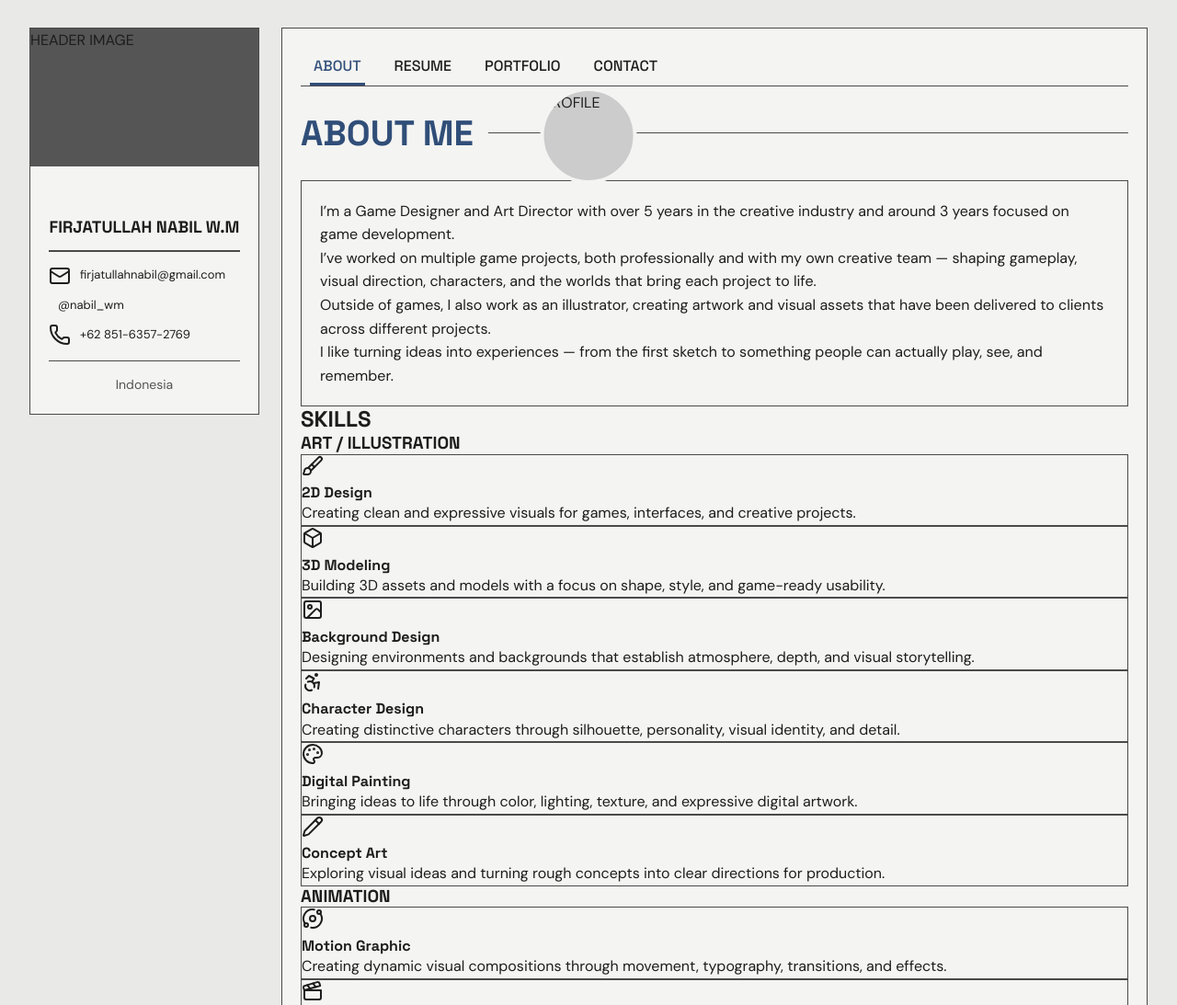
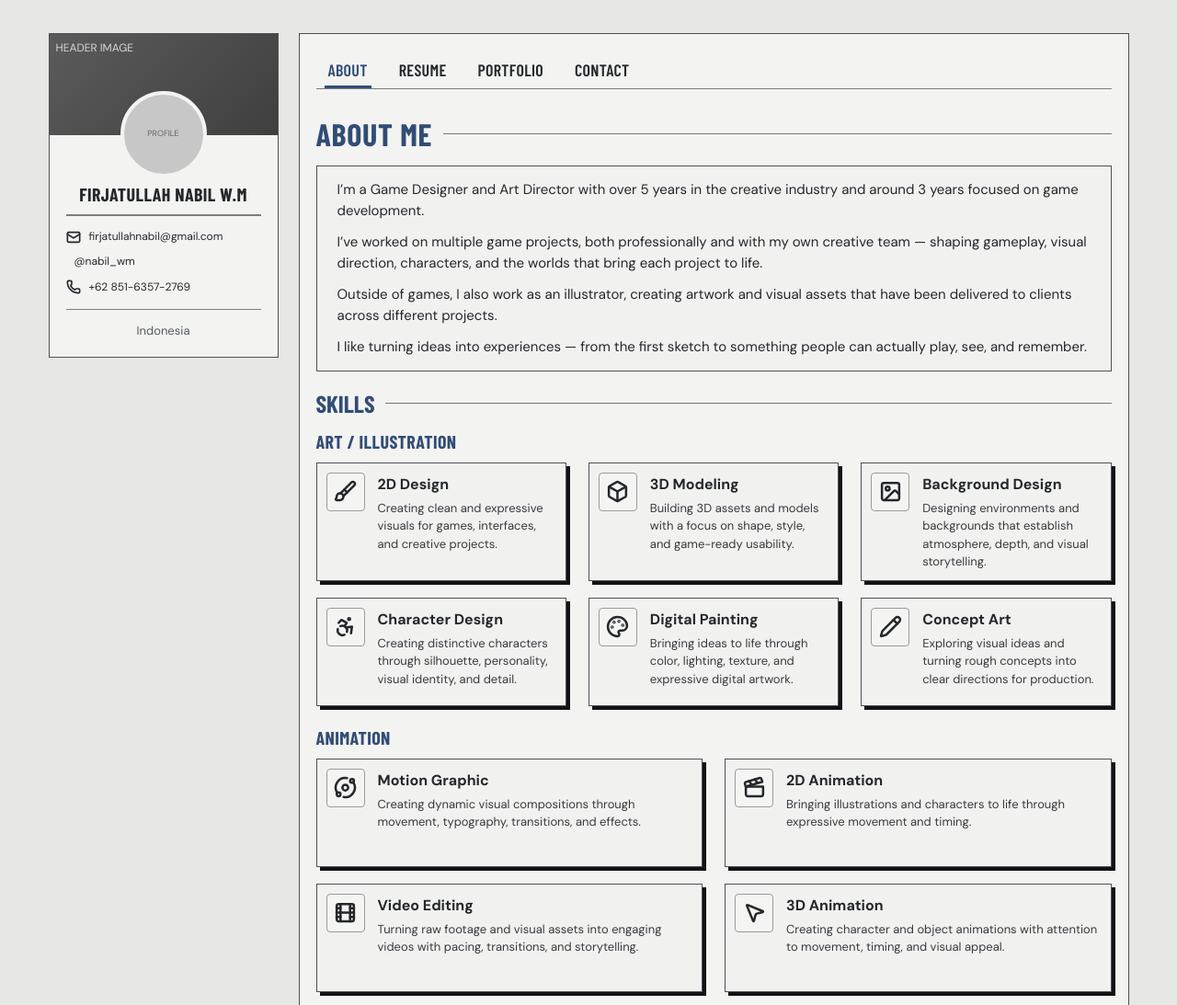
Before and after one commit to NXAXAN/portofolio, a plain HTML site: page index.html in a window 1280 px wide. Shown: the top 1093 px of the page at 92% size. Drawn offline with nearby package versions, Linux system fonts and the light colour scheme.

Commit message:
Add files via upload

```diff
--- a/style.css
+++ b/style.css
@@ -1,270 +1,565 @@
-/* NABIL PORTFOLIO - MAIN STYLE.CSS */
-@import url('https://fonts.googleapis.com/css2?family=DM+Sans:wght@400;500;600;700&family=Space+Grotesk:wght@400;500;600;700&display=swap');
+/* =========================================================
+   NABIL PORTFOLIO - MAIN STYLE.CSS
+   Shared stylesheet for all pages
+========================================================= */
+
+@import url("https://fonts.googleapis.com/css2?family=Barlow+Condensed:wght@500;600;700&family=DM+Sans:wght@400;500;600;700&display=swap");
 
 :root {
-    --font-body: 'DM Sans', sans-serif;
-    --font-display: 'Space Grotesk', sans-serif;
-    --color-bg: #e9e9e7;
-    --color-surface: #f4f4f2;
-    --color-text: #1d1d1d;
-    --color-text-light: #555555;
-    --color-white: #ffffff;
-    --color-primary: #304e78;
-    --color-primary-dark: #203653;
-    --color-border: #4a4a4a;
-    --color-black: #111111;
-    --space-sm: 12px;
-    --space-md: 20px;
-    --space-lg: 32px;
-    --sidebar-width: 250px;
-    --container-max-width: 1300px;
-    --shadow-small: 3px 3px 0 var(--color-black);
-    --transition-fast: 0.2s ease;
+    --bg: #e7e7e5;
+    --surface: #f3f3f2;
+    --surface-soft: #eeeeed;
+    --text: #24272b;
+    --muted: #555b61;
+    --blue: #314d75;
+    --dark-blue: #28364b;
+    --border: #4d5154;
+    --black: #111214;
+    --shadow: 4px 4px 0 #111214;
+
+    --font-body: "DM Sans", Arial, sans-serif;
+    --font-heading: "Barlow Condensed", "Arial Narrow", sans-serif;
 }
 
-* { margin: 0; padding: 0; box-sizing: border-box; }
-html { scroll-behavior: smooth; }
-body {
-    min-height: 100vh;
-    background: var(--color-bg);
-    color: var(--color-text);
-    font-family: var(--font-body);
-    font-size: 16px;
-    line-height: 1.6;
-}
-img { display: block; max-width: 100%; }
-a { color: inherit; text-decoration: none; }
-button, input, textarea { font: inherit; }
-button { border: none; cursor: pointer; }
-ul, ol { list-style: none; }
+/* ---------------------------------------------------------
+   RESET
+--------------------------------------------------------- */
 
-h1, h2, h3, h4, h5, h6 {
-    font-family: var(--font-display);
-    line-height: 1.2;
-    font-weight: 700;
+* {
+    box-sizing: border-box;
 }
 
+html {
+    scroll-behavior: smooth;
+}
+
+body {
+    margin: 0;
+    min-width: 320px;
+    background: var(--bg);
+    color: var(--text);
+    font-family: var(--font-body);
+    font-size: 15px;
+    line-height: 1.45;
+}
+
+img {
+    display: block;
+    max-width: 100%;
+}
+
+a {
+    color: inherit;
+    text-decoration: none;
+}
+
+button,
+input,
+textarea {
+    font: inherit;
+}
+
+button {
+    cursor: pointer;
+}
+
+/* ---------------------------------------------------------
+   MAIN LAYOUT
+--------------------------------------------------------- */
+
 .site-wrapper {
-    width: min(calc(100% - 64px), var(--container-max-width));
-    margin: 30px auto;
+    width: min(1175px, calc(100% - 56px));
+    margin: 36px auto;
     display: grid;
-    grid-template-columns: var(--sidebar-width) minmax(0, 1fr);
-    gap: 24px;
+    grid-template-columns: 250px minmax(0, 1fr);
+    gap: 22px;
     align-items: start;
 }
 
+/* ---------------------------------------------------------
+   SIDEBAR
+--------------------------------------------------------- */
+
 .sidebar {
-    width: 100%;
-    border: 1px solid var(--color-border);
-    background: var(--color-surface);
+    position: relative;
+    border: 1px solid var(--border);
+    background: var(--surface);
     overflow: hidden;
 }
 
 .profile-cover {
     width: 100%;
-    height: 150px;
+    height: 110px;
     position: relative;
-    overflow: hidden;
     background: #555;
 }
 
-.profile-cover img {
-    width: 100%;
-    height: 100%;
-    object-fit: cover;
+.profile-cover.placeholder-image {
+    display: flex;
+    align-items: flex-start;
+    justify-content: flex-start;
+    padding: 7px;
+    background:
+        linear-gradient(135deg, #5b5b5b, #3f3f3f);
+    color: #d7d7d7;
+    font-size: 12px;
 }
 
 .profile-avatar {
-    width: 105px;
-    height: 105px;
+    width: 94px;
+    height: 94px;
     position: absolute;
-    top: 95px;
+    top: 62px;
     left: 50%;
+    z-index: 2;
     transform: translateX(-50%);
+    border: 4px solid var(--surface);
     border-radius: 50%;
-    border: 4px solid var(--color-surface);
-    background: #ccc;
     overflow: hidden;
+    background: #c7c7c7;
 }
 
-.profile-avatar img {
-    width: 100%;
-    height: 100%;
-    object-fit: cover;
+.placeholder-avatar {
+    display: flex;
+    align-items: center;
+    justify-content: center;
+    color: #646464;
+    font-size: 9px;
+    text-align: center;
 }
 
-.profile-content { padding: 55px 20px 20px; }
+.profile-content {
+    padding: 54px 18px 18px;
+}
 
 .profile-name {
-    margin-bottom: 14px;
-    padding-bottom: 14px;
+    margin: 0 0 12px;
+    padding-bottom: 12px;
+    border-bottom: 2px solid #7b7f81;
+    font-family: var(--font-heading);
+    font-size: 20px;
+    line-height: 1;
+    letter-spacing: .4px;
     text-align: center;
-    font-family: var(--font-display);
-    font-size: 18px;
-    font-weight: 700;
     text-transform: uppercase;
-    border-bottom: 2px solid var(--color-border);
 }
 
 .profile-info {
     display: flex;
     flex-direction: column;
     gap: 10px;
-    padding-bottom: 16px;
-    border-bottom: 1px solid var(--color-border);
+    padding: 2px 0 15px;
+    border-bottom: 1px solid #7b7f81;
 }
 
 .profile-info-item {
     display: flex;
     align-items: center;
-    gap: 10px;
-    font-size: 13px;
+    gap: 9px;
+    min-width: 0;
+    font-size: 12px;
+}
+
+.profile-info-item svg {
+    width: 16px;
+    height: 16px;
+    flex: 0 0 16px;
+    stroke-width: 2.5;
+}
+
+.profile-info-item span {
+    overflow-wrap: anywhere;
 }
 
 .profile-location {
     padding-top: 14px;
+    color: var(--muted);
+    font-size: 13px;
     text-align: center;
-    font-size: 14px;
-    color: var(--color-text-light);
 }
 
+/* ---------------------------------------------------------
+   MAIN CONTENT
+--------------------------------------------------------- */
+
 .main-content {
-    min-height: 700px;
-    border: 1px solid var(--color-border);
-    background: var(--color-surface);
-    padding: 20px;
+    min-width: 0;
+    border: 1px solid var(--border);
+    background: var(--surface);
+    padding: 18px;
 }
+
+/* ---------------------------------------------------------
+   NAVIGATION
+--------------------------------------------------------- */
 
 .site-nav {
     display: flex;
     align-items: center;
     gap: 8px;
-    border-bottom: 1px solid var(--color-border);
-    margin-bottom: 28px;
+    min-height: 38px;
+    margin-bottom: 24px;
+    border-bottom: 1px solid #7b7f81;
     overflow-x: auto;
 }
 
 .site-nav a {
     position: relative;
-    padding: 8px 14px;
-    font-family: var(--font-display);
-    font-size: 16px;
-    font-weight: 500;
+    display: block;
+    padding: 8px 13px 7px;
+    font-family: var(--font-heading);
+    font-size: 18px;
+    font-weight: 600;
+    letter-spacing: .3px;
     text-transform: uppercase;
     white-space: nowrap;
 }
 
 .site-nav a:hover,
-.site-nav a.active { color: var(--color-primary); }
+.site-nav a.active {
+    color: var(--blue);
+}
 
 .site-nav a.active::after {
     content: "";
     position: absolute;
-    left: 10px;
-    right: 10px;
+    right: 9px;
     bottom: -1px;
+    left: 9px;
     height: 4px;
-    background: var(--color-primary);
+    background: var(--blue);
+}
+
+/* ---------------------------------------------------------
+   HEADINGS
+--------------------------------------------------------- */
+
+.page-header,
+.section-heading {
+    display: flex;
+    align-items: center;
+    gap: 12px;
 }
 
 .page-header {
-    display: flex;
-    align-items: center;
-    gap: 16px;
-    margin-bottom: 28px;
+    margin-bottom: 10px;
 }
 
-.page-title {
-    white-space: nowrap;
-    color: var(--color-primary);
-    font-family: var(--font-display);
-    font-size: clamp(28px, 3vw, 40px);
+.page-title,
+.section-heading h2,
+.skill-category-title,
+.tools-content > h3 {
+    margin: 0;
+    font-family: var(--font-heading);
     font-weight: 700;
     text-transform: uppercase;
 }
 
-.page-header-line {
-    width: 100%;
-    height: 1px;
-    background: var(--color-border);
+.page-title {
+    color: var(--blue);
+    font-size: 34px;
+    letter-spacing: .7px;
+    white-space: nowrap;
 }
 
-.card {
-    border: 1px solid var(--color-border);
-    background: var(--color-surface);
-    transition: transform var(--transition-fast), box-shadow var(--transition-fast);
+.page-header-line,
+.section-heading-line {
+    height: 1px;
+    flex: 1;
+    background: #74787b;
 }
 
-.card:hover {
-    transform: translate(-2px, -2px);
-    box-shadow: var(--shadow-small);
+.section-heading {
+    margin: 16px 0 8px;
 }
 
-.card-content { padding: 20px; }
+.section-heading h2 {
+    color: var(--blue);
+    font-size: 26px;
+    white-space: nowrap;
+}
 
-.btn {
-    display: inline-flex;
+.skill-category-title {
+    margin: 8px 0 8px;
+    color: var(--blue);
+    font-size: 20px;
+    letter-spacing: .4px;
+}
+
+/* ---------------------------------------------------------
+   GENERIC CARD
+--------------------------------------------------------- */
+
+.card {
+    border: 1px solid var(--border);
+    background: #f1f1f0;
+}
+
+.card-content {
+    padding: 14px 22px;
+}
+
+/* ---------------------------------------------------------
+   ABOUT
+--------------------------------------------------------- */
+
+.about-page {
+    min-width: 0;
+}
+
+.about-introduction {
+    margin-bottom: 10px;
+}
+
+.about-introduction .card-content {
+    display: flex;
+    flex-direction: column;
+    gap: 12px;
+}
+
+.about-introduction p {
+    margin: 0;
+    font-size: 15px;
+    line-height: 1.5;
+}
+
+/* ---------------------------------------------------------
+   SKILLS
+--------------------------------------------------------- */
+
+.skills-section {
+    min-width: 0;
+}
+
+.skill-category {
+    margin-bottom: 20px;
+}
+
+.skills-grid {
+    display: grid;
+    gap: 18px 24px;
+}
+
+.skills-grid-three {
+    grid-template-columns: repeat(3, minmax(0, 1fr));
+}
+
+.skills-grid-two {
+    grid-template-columns: repeat(2, minmax(0, 1fr));
+}
+
+.skill-card {
+    min-height: 118px;
+    display: flex;
+    align-items: flex-start;
+    gap: 14px;
+    padding: 10px;
+    box-shadow: var(--shadow);
+}
+
+.skill-icon {
+    width: 42px;
+    height: 42px;
+    flex: 0 0 42px;
+    display: grid;
+    place-items: center;
+    border: 1px solid #9b9b9b;
+    border-radius: 4px;
+    background: #f4f4f3;
+}
+
+.skill-icon svg {
+    width: 25px;
+    height: 25px;
+    stroke-width: 2.4;
+}
+
+.skill-content {
+    min-width: 0;
+}
+
+.skill-content h4 {
+    margin: 1px 0 5px;
+    font-family: var(--font-body);
+    font-size: 16px;
+    font-weight: 700;
+}
+
+.skill-content p {
+    margin: 0;
+    color: #373b3e;
+    font-size: 13px;
+    line-height: 1.5;
+}
+
+/* ---------------------------------------------------------
+   TOOLS
+--------------------------------------------------------- */
+
+.tools-section {
+    margin-top: 28px;
+    box-shadow: var(--shadow);
+}
+
+.tools-content {
+    padding: 12px 22px 16px;
+}
+
+.tools-content > h3 {
+    margin-bottom: 14px;
+    text-align: center;
+    font-size: 22px;
+}
+
+.tools-grid {
+    display: grid;
+    grid-template-columns: repeat(7, minmax(0, 1fr));
+    align-items: center;
+    gap: 18px;
+}
+
+.tool-item {
+    min-width: 0;
+    min-height: 62px;
+    display: flex;
+    flex-direction: column;
     align-items: center;
     justify-content: center;
-    gap: 8px;
-    padding: 10px 16px;
-    border: 1px solid var(--color-black);
-    background: var(--color-primary);
-    color: var(--color-white);
-    font-family: var(--font-display);
-    font-weight: 600;
-    text-transform: uppercase;
+    gap: 4px;
 }
 
-.btn:hover {
-    background: var(--color-primary-dark);
-    transform: translateY(-2px);
+.tool-item svg {
+    width: 44px;
+    height: 44px;
+    stroke-width: 2.2;
 }
 
-.tag {
-    display: inline-flex;
-    align-items: center;
-    padding: 4px 8px;
-    background: #ddd;
-    font-size: 12px;
-    font-weight: 600;
-    text-transform: uppercase;
+.tool-placeholder span,
+.tool-text-placeholder {
+    width: 48px;
+    height: 48px;
+    display: grid;
+    place-items: center;
+    border-radius: 8px;
+    background: #111214;
+    color: white;
+    font-size: 23px;
+    font-weight: 700;
 }
 
-.tag-primary {
-    background: var(--color-primary);
-    color: var(--color-white);
+.tool-item small {
+    display: none;
+    color: var(--muted);
+    font-size: 10px;
+    text-align: center;
 }
 
-/* ABOUT PAGE - add here */
-/* RESUME PAGE - add here */
-/* PORTFOLIO PAGE - add here */
-/* CONTACT PAGE - add here */
+/* ---------------------------------------------------------
+   JAVASCRIPT STATES
+--------------------------------------------------------- */
 
-@media (max-width: 1000px) {
+.is-hidden {
+    display: none !important;
+}
+
+.input-error {
+    border-color: #b42d2d !important;
+}
+
+.form-message {
+    margin-top: 12px;
+    font-size: 14px;
+}
+
+.form-message.success {
+    color: #28753d;
+}
+
+.form-message.error {
+    color: #b42d2d;
+}
+
+/* =========================================================
+   RESPONSIVE
+========================================================= */
+
+@media (max-width: 1050px) {
     .site-wrapper {
-        width: min(calc(100% - 40px), 900px);
-        grid-template-columns: 220px 1fr;
-        gap: 20px;
+        width: min(960px, calc(100% - 40px));
+        grid-template-columns: 230px minmax(0, 1fr);
+    }
+
+    .skills-grid-three {
+        grid-template-columns: repeat(2, minmax(0, 1fr));
+    }
+
+    .tools-grid {
+        grid-template-columns: repeat(4, minmax(0, 1fr));
     }
 }
 
-@media (max-width: 768px) {
+@media (max-width: 760px) {
     .site-wrapper {
-        width: min(calc(100% - 32px), 600px);
-        margin: 20px auto;
+        width: min(620px, calc(100% - 28px));
+        margin: 18px auto;
         grid-template-columns: 1fr;
     }
 
-    .profile-cover { height: 140px; }
-    .main-content { min-height: auto; padding: 16px; }
+    .sidebar {
+        max-width: none;
+    }
+
+    .profile-cover {
+        height: 130px;
+    }
+
+    .profile-avatar {
+        top: 82px;
+    }
+
+    .main-content {
+        padding: 14px;
+    }
+
+    .skills-grid-three,
+    .skills-grid-two {
+        grid-template-columns: 1fr;
+    }
+
+    .skill-card {
+        min-height: 100px;
+    }
 }
 
-@media (max-width: 480px) {
-    body { font-size: 15px; }
+@media (max-width: 500px) {
+    body {
+        font-size: 14px;
+    }
+
     .site-wrapper {
         width: calc(100% - 20px);
         margin: 10px auto;
     }
-    .page-title { font-size: 28px; }
+
+    .profile-name {
+        font-size: 18px;
+    }
+
+    .site-nav a {
+        padding-right: 10px;
+        padding-left: 10px;
+        font-size: 17px;
+    }
+
+    .page-title {
+        font-size: 30px;
+    }
+
+    .tools-grid {
+        grid-template-columns: repeat(3, minmax(0, 1fr));
+    }
+
+    .about-introduction .card-content {
+        padding: 14px;
+    }
 }
```
